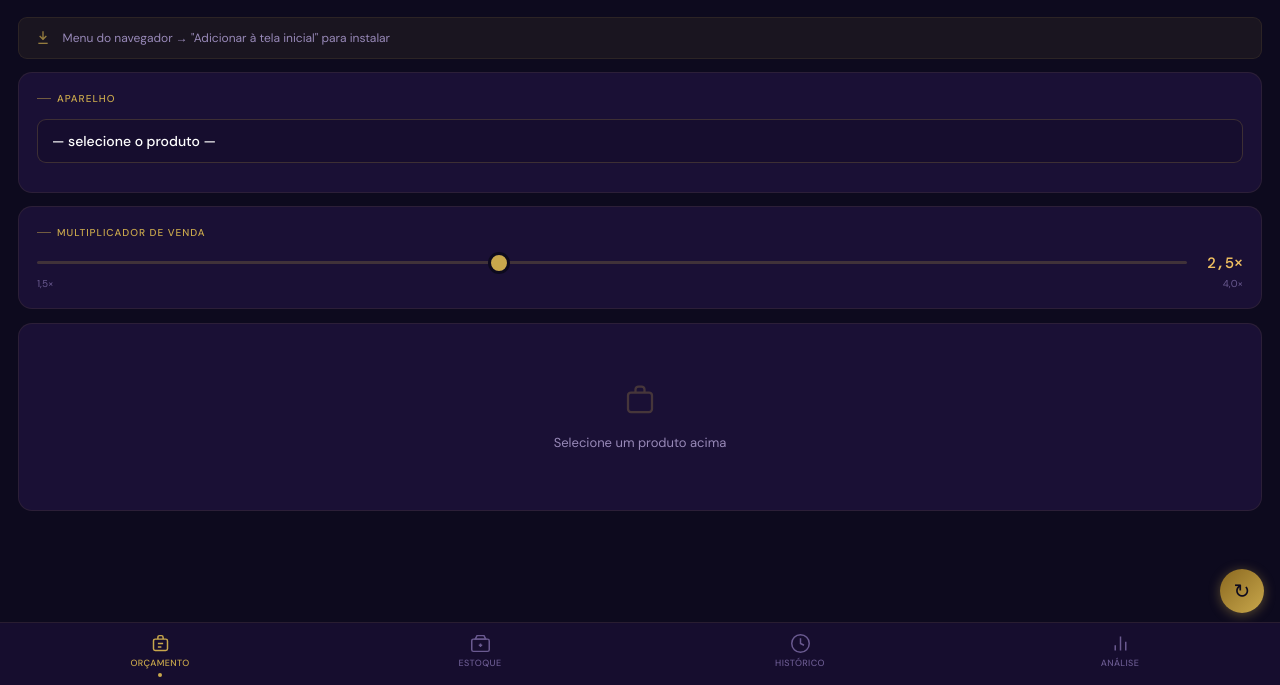
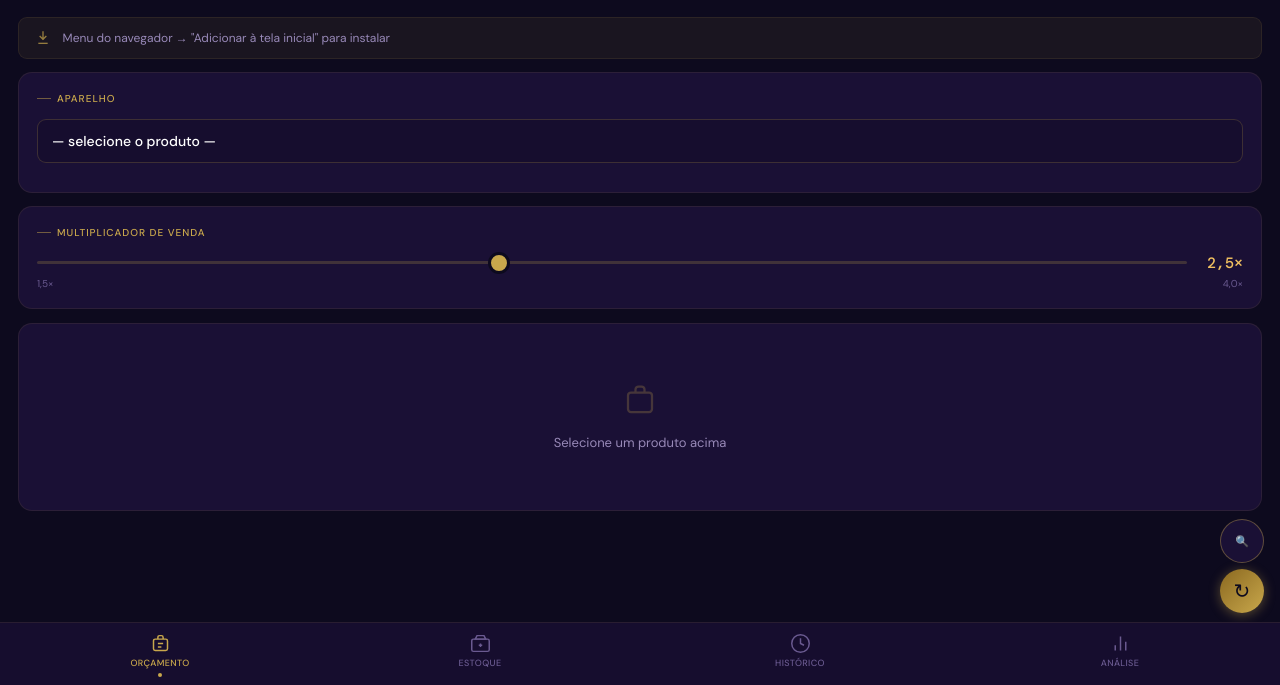
Before and after one commit to heroslore/bylstore, a plain HTML site: page index.html in a window 1280 px wide. Shown: the part 115-800 px from the top of the page. Drawn offline with nearby package versions, Linux system fonts and the light colour scheme.

Commit message:
Update index.html

```diff
--- a/index.html
+++ b/index.html
@@ -324,6 +324,7 @@ input[type=range]::-webkit-slider-thumb{-webkit-appearance:none;width:22px;heigh
 
 <!-- SYNC BUTTON -->
 <button onclick="_syncCloud()" style="position:fixed;bottom:72px;right:16px;z-index:99;width:44px;height:44px;border-radius:50%;background:linear-gradient(135deg,#8a6820,#c9a84c);border:none;color:#0d0a1e;font-size:20px;cursor:pointer;display:flex;align-items:center;justify-content:center;box-shadow:0 2px 12px rgba(201,168,76,.4)" title="Sincronizar">↻</button>
+<button onclick="_debugSync()" style="position:fixed;bottom:122px;right:16px;z-index:99;width:44px;height:44px;border-radius:50%;background:#1a1035;border:1px solid rgba(201,168,76,.4);color:#c9a84c;font-size:11px;cursor:pointer;display:flex;align-items:center;justify-content:center" title="Debug">🔍</button>
 
 <!-- BOTTOM NAV -->
 <nav class="bnav">
```
